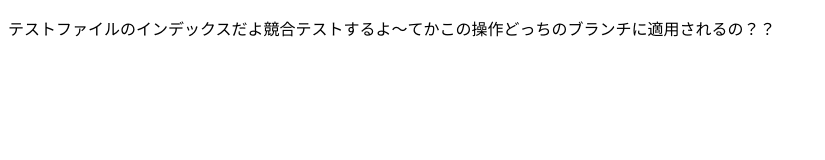
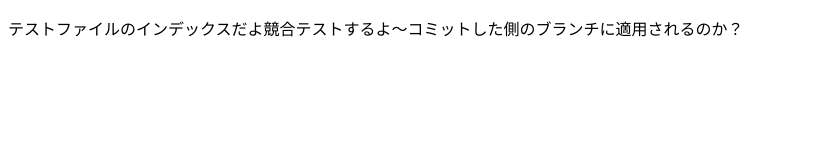
Before and after one commit to yanappu/test, a plain HTML site: page index.html in a window 1280 px wide. Shown: the whole page, without its empty margins (0-825 px from the left). Drawn offline with Linux system fonts and the light colour scheme.

Commit message:
競合解決？
競合解決できたかな？

```diff
--- a/index.html
+++ b/index.html
@@ -6,6 +6,6 @@
 </head>
 
 <body>
-<p>テストファイルのインデックスだよ競合テストするよ〜てかこの操作どっちのブランチに適用されるの？？</p>
+<p>テストファイルのインデックスだよ競合テストするよ〜コミットした側のブランチに適用されるのか？</p>
 </body>
 </html>
```
